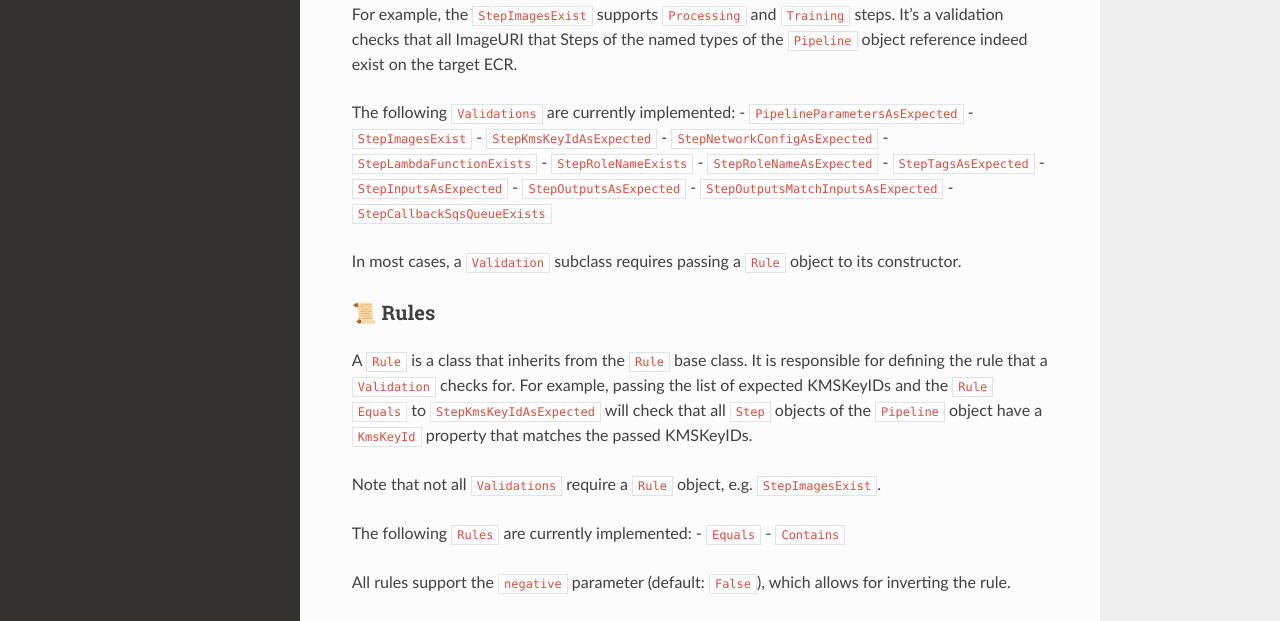
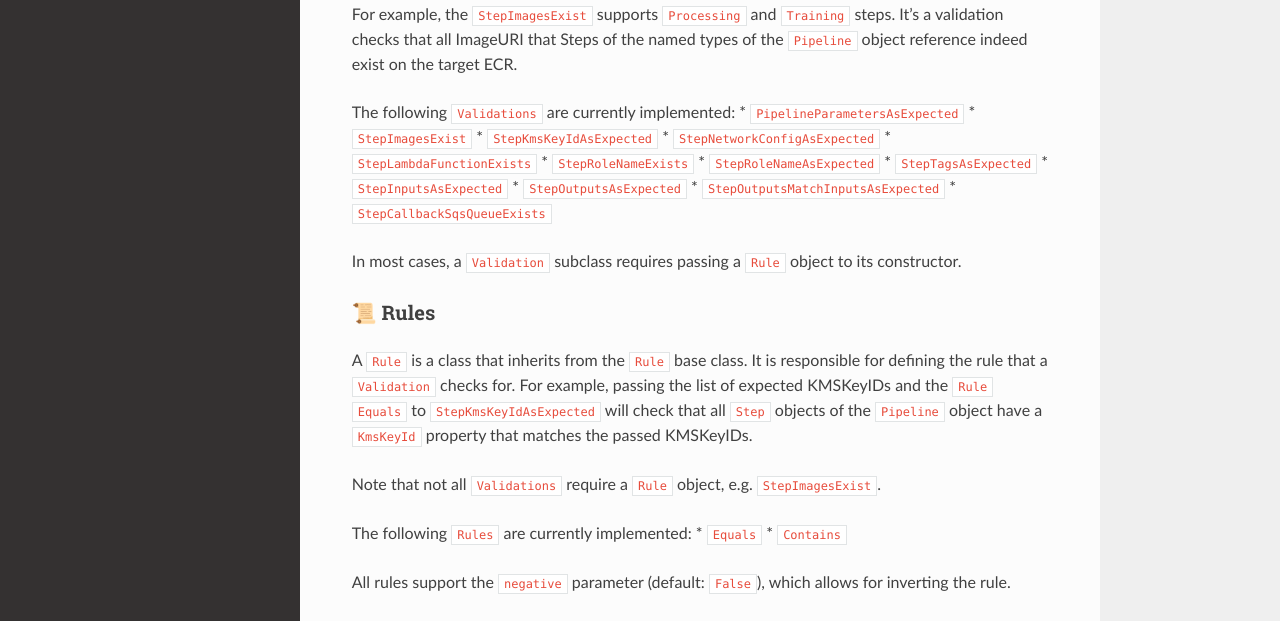
Before and after one commit to stiebels/sagemaker-rightline, a Sphinx documentation site: the page built from docs/index.rst, in a window 1280 px wide and 900 px high, scrolled down 702 px. Shown: the part 155-776 px from the top of the window. Built offline with Sphinx 7.4.7 and the Read the Docs theme 2.0.0, drawn with Linux system fonts in a browser that asks for light colours.

Commit message:
fix listings

```diff
--- a/docs/index.rst
+++ b/docs/index.rst
@@ -10,9 +10,9 @@ and is not yet ready for production use. We welcome contributions!
 Content
 --------------
 
--  `Features <#features>`__
--  `Usage <#usage>`__
--  `Contributing <#contributing>`__
+*  `Features <#features>`__
+*  `Usage <#usage>`__
+*  `Contributing <#contributing>`__
 
 Features
 --------
@@ -43,18 +43,18 @@ Steps of the named types of the ``Pipeline`` object reference indeed
 exist on the target ECR.
 
 The following ``Validations`` are currently implemented:
--  ``PipelineParametersAsExpected``
--  ``StepImagesExist``
--  ``StepKmsKeyIdAsExpected``
--  ``StepNetworkConfigAsExpected``
--  ``StepLambdaFunctionExists``
--  ``StepRoleNameExists``
--  ``StepRoleNameAsExpected``
--  ``StepTagsAsExpected``
--  ``StepInputsAsExpected``
--  ``StepOutputsAsExpected``
--  ``StepOutputsMatchInputsAsExpected``
--  ``StepCallbackSqsQueueExists``
+*  ``PipelineParametersAsExpected``
+*  ``StepImagesExist``
+*  ``StepKmsKeyIdAsExpected``
+*  ``StepNetworkConfigAsExpected``
+*  ``StepLambdaFunctionExists``
+*  ``StepRoleNameExists``
+*  ``StepRoleNameAsExpected``
+*  ``StepTagsAsExpected``
+*  ``StepInputsAsExpected``
+*  ``StepOutputsAsExpected``
+*  ``StepOutputsMatchInputsAsExpected``
+*  ``StepCallbackSqsQueueExists``
 
 In most cases, a ``Validation`` subclass requires passing a ``Rule``
 object to its constructor.
@@ -73,8 +73,8 @@ Note that not all ``Validations`` require a ``Rule`` object,
 e.g. ``StepImagesExist``.
 
 The following ``Rules`` are currently implemented:
--  ``Equals``
--  ``Contains``
+*  ``Equals``
+*  ``Contains``
 
 All rules support the ``negative`` parameter (default: ``False``), which
 allows for inverting the rule.
```
